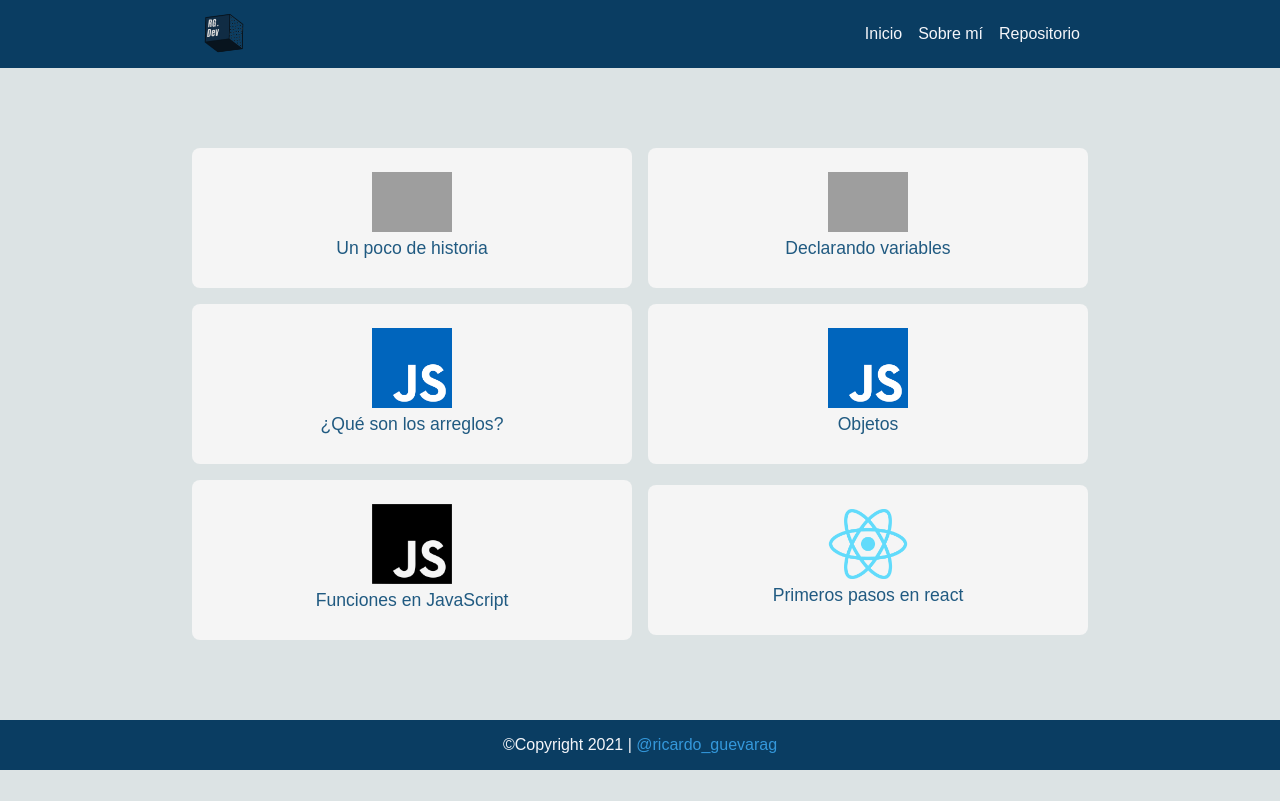
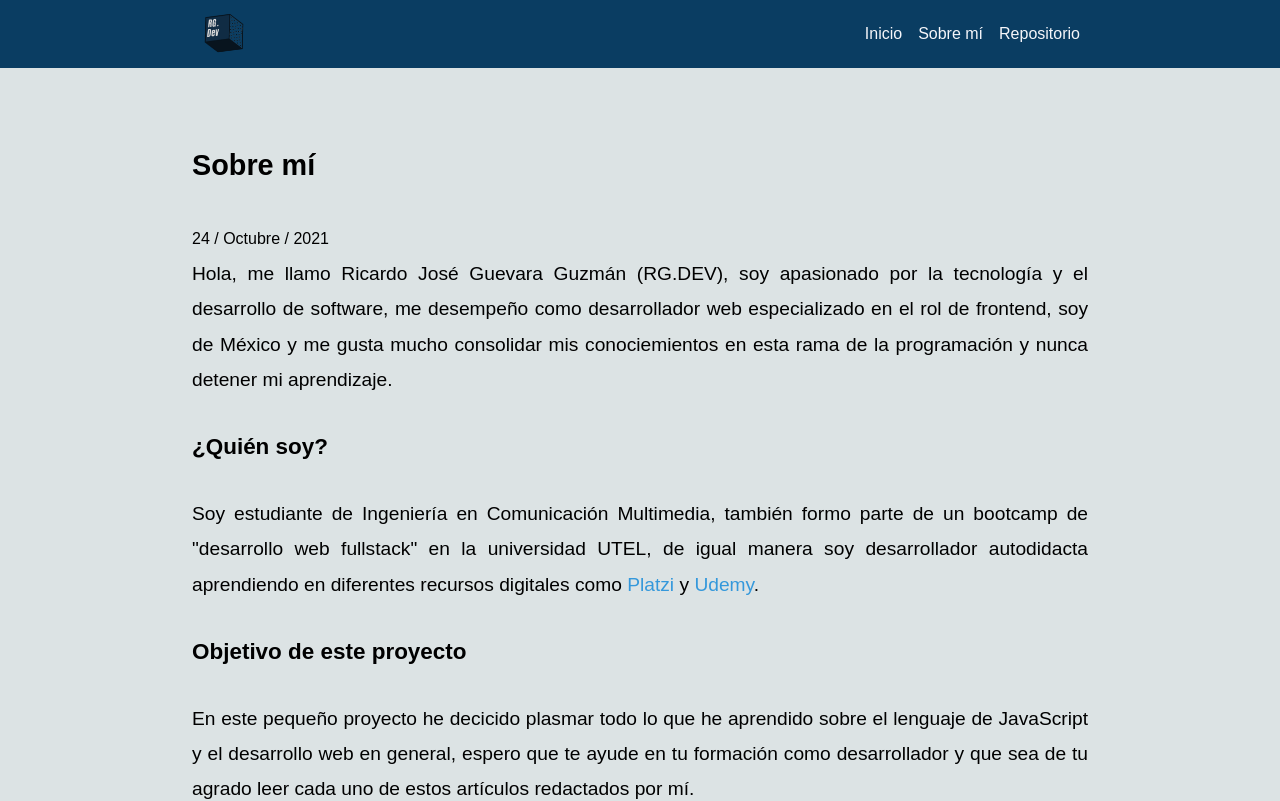
Before and after one commit to ricardoggz/blog-desarrollo-web-ricardodev, a React (Create React App) app: page /about in a window 1280 px wide. Shown: the top 801 px of the page. Built offline with nearby package versions, Linux system fonts and the light colour scheme; grey boxes are pictures that could not be loaded; a web font is replaced by a local one.

Commit message:
new routes added

```diff
--- a/src/App/App.js
+++ b/src/App/App.js
@@ -1,14 +1,22 @@
 import React from "react";
-import { BrowserRouter as Router } from "react-router-dom";
+import { BrowserRouter as Router, Route } from "react-router-dom";
+
 import { Header } from "../components/Header/Header";
 import { Home } from "../pages/Home/Home";
 import { Footer } from "../components/Footer/Footer";
+
+import { Sectionjs } from "../pages/Sectionjs/Section";
+import { About } from "../pages/About/About";
 
 function App() {
   return (
     <Router>
       <Header />
-      <Home />
+      <Route path="/" exact>
+        <Home />
+      </Route>
+      <Route path="/sectionjs" component={Sectionjs} exact />
+      <Route path="/about" component={About} exact />
       <Footer />
     </Router>
   );
--- a/src/components/Card/Card.jsx
+++ b/src/components/Card/Card.jsx
@@ -1,16 +1,11 @@
 import React from "react";
-import {  Link } from "react-router-dom";
-import "../Card/card.css"
+import "../Card/card.css";
 
 export const Card = (props) => {
   return (
-    <>
-      <Link to="/section">
-        <div className="card">
-          <img src={props.image} alt="JS-LOGO" />
-          <span>{props.title}</span>
-        </div>
-      </Link>
-      </>
+    <div className="card">
+      <img src={props.image} alt="JS-LOGO" />
+      <span>{props.title}</span>
+    </div>
   );
 };
--- a/src/index.css
+++ b/src/index.css
@@ -20,10 +20,40 @@ body {
   text-align: justify;
 }
 
+/*clase para todos los contenedores*/
+
 .flex-container{
   max-width:70%;
   margin: 0 auto;
 }
+
+/*clase para las secciones*/
+
+.sections{
+  padding: 5rem 0;
+  height:100%;
+  text-align: justify;
+  font-size:1.2rem;
+  line-height: 2.2rem;
+}
+
+.sections h1, p,h2,h3{
+  padding-bottom:2rem;
+}
+
+.sections a{
+  color:#3498db;
+  text-decoration: none;
+}
+
+/*clase para imagenes de las secciones*/
+
+.code-image{
+  width: 100%;
+}
+
+
+
 /*responsive flex-container*/
 
 @media (min-width:240px) and (max-width:880px){
--- a/src/pages/About/About.jsx
+++ b/src/pages/About/About.jsx
@@ -2,7 +2,7 @@ import React from 'react'
 
 export const About = () => {
     return (
-        <section className="flex-container">
+        <section className="flex-container sections">
             <h1>Sobre mí</h1>
             <sub>24 / Octubre / 2021</sub>
             <p>Hola, me llamo Ricardo José Guevara Guzmán (RG.DEV), soy apasionado por la tecnología y el desarrollo de software, me desempeño como desarrollador web especializado en el rol de frontend, soy de México y me gusta mucho consolidar mis conociemientos en esta rama de la programación y nunca detener mi aprendizaje. </p>
--- a/src/pages/Home/Home.jsx
+++ b/src/pages/Home/Home.jsx
@@ -1,15 +1,10 @@
 import React from "react";
+import { Link } from "react-router-dom";
+
 import jsLogo from "../../img/jslogo.png";
 import jsLogoBlue from "../../img/jslogoBlue.png";
-import jsLogoBlack from "../../img/jslogoBlack.png"
+import jsLogoBlack from "../../img/jslogoBlack.png";
 import reactLogo from "../../img/reactlogo.png";
-
-  /*import { Route } from "react-router-dom";
-import { Card } from "./components/Card/Card";
-import { About } from "../About/About";
-import { Section } from "../Sectionjs/Section";
-import { Variables } from "../Variables/Variables";*/
-
 
 import { Card } from "../../components/Card/Card";
 import "../Home/main.css";
@@ -18,18 +13,29 @@ function Home() {
   return (
     <main>
       <section className="flex-container cards-container">
-        <Card title="Un poco de historia" image={jsLogo}/>
-        <Card title="Declarando variables" image={jsLogo}/>
-        <Card title ="¿Qué son los arreglos?" image={jsLogoBlue}/>
-        <Card title="Objetos" image={jsLogoBlue}/>
-        <Card title="Funciones en JavaScript" image={jsLogoBlack}/>
-        <Card title ="Primeros pasos en react" image={reactLogo}/>
+        <Link to="/sectionjs">
+          <Card title="Un poco de historia" image={jsLogo} />
+        </Link>
 
+        <Link to="/">
+          <Card title="Declarando variables" image={jsLogo} />
+        </Link>
 
-        {/*<Route path="/" exact component={Card} />
-        <Route path="/about" component={About} />
-        <Route path="/section" component={Section} />
-  <Route path="/variables" component={Variables} />*/}
+        <Link to="/">
+          <Card title="¿Qué son los arreglos?" image={jsLogoBlue} />
+        </Link>
+
+        <Link to="/">
+          <Card title="Objetos" image={jsLogoBlue} />
+        </Link>
+
+        <Link to="/">
+          <Card title="Funciones en JavaScript" image={jsLogoBlack} />
+        </Link>
+
+        <Link to="/">
+          <Card title="Primeros pasos en react" image={reactLogo} />
+        </Link>
       </section>
     </main>
   );
--- a/src/pages/Home/main.css
+++ b/src/pages/Home/main.css
@@ -1,41 +1,32 @@
-main{
+main {
   width: 100%;
   height: 100%;
   padding: 5rem 0;
   line-height: 2rem;
   font-size: 1.1rem;
 }
-main h1, p,h2,h3{
-    padding-bottom:2rem;
-}
-main a{
-    color:#3498db;
+
+main a {
+  color: #3498db;
   text-decoration: none;
 }
-main section >ul{
-    padding-bottom:2rem;
-}
 
-.cards-container{
-    display:grid;
-    grid-template-columns:repeat(2, 1fr);
-    gap:1rem;
+.cards-container {
+  display: grid;
+  grid-template-columns: repeat(2, 1fr);
+  gap: 1rem;
   justify-content: space-between;
   align-items: center;
   height: auto;
 }
 
-.code-image{
-    width: 100%;
+@media (min-width: 240px) and (max-width: 880px) {
+  main {
+    font-size: 1.2rem;
+    padding: 3.5rem 0;
   }
 
-@media (min-width:240px) and (max-width:880px){
-    main{
-        font-size:1.2rem;
-        padding:3.5rem 0;
-    }
-
-    .cards-container{
-        grid-template-columns: repeat(1,1fr);
+  .cards-container {
+    grid-template-columns: repeat(1, 1fr);
   }
 }
--- a/src/pages/Sectionjs/Section.jsx
+++ b/src/pages/Sectionjs/Section.jsx
@@ -1,8 +1,8 @@
 import React from 'react';
 
-export const Section = () => {
+export const Sectionjs = () => {
     return (
-        <section className="flex-container">
+        <section className="flex-container sections">
             <h1>Un poco de historia</h1>
             <sub>24 / Octubre / 2021</sub>
             <p>JavaScript es un lenguaje de programación, el cual es interpretado por la mayoría de los navegadores,
```
Lines whose indentation alone changed are shown as unchanged.
